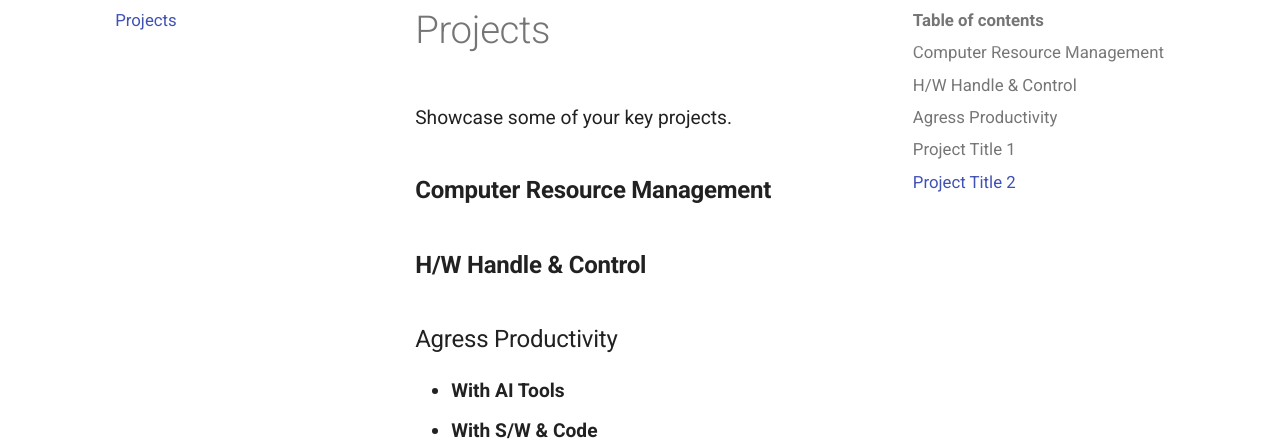
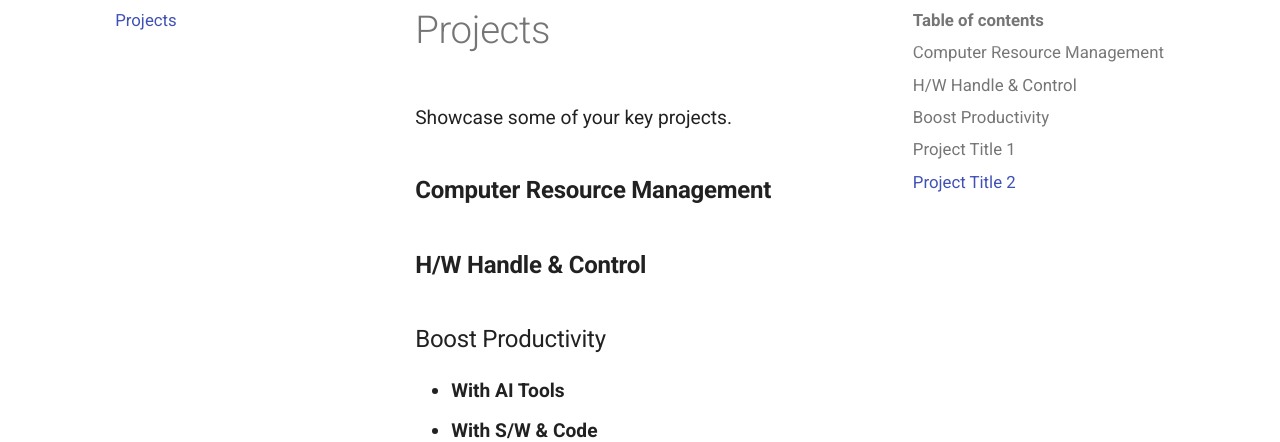
Before and after one commit to YSH-research/YSH-research.github.io, an MkDocs documentation site: the page built from docs/Project/projects.md, in a window 1280 px wide and 1072 px high. Shown: the part 171-613 px from the top of the window. Built offline with MkDocs 1.6.1 and Material for MkDocs 9.7.7, drawn with Linux system fonts in a browser that asks for light colours.

Commit message:
Changed _ projects.md

```diff
--- a/docs/Project/projects.md
+++ b/docs/Project/projects.md
@@ -6,7 +6,7 @@ Showcase some of your key projects.
 
 ### **H/W Handle & Control**
 
-### Agress Productivity
+### Boost Productivity
 
 - **With AI Tools**
 - **With S/W & Code**
```
